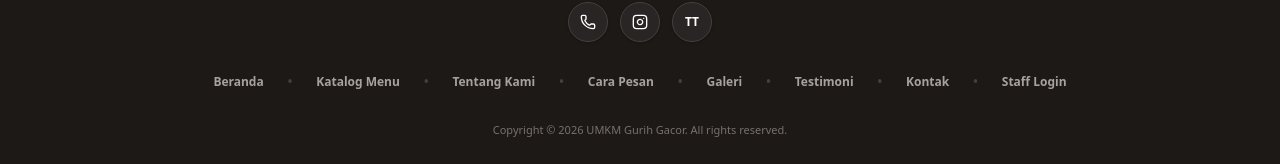
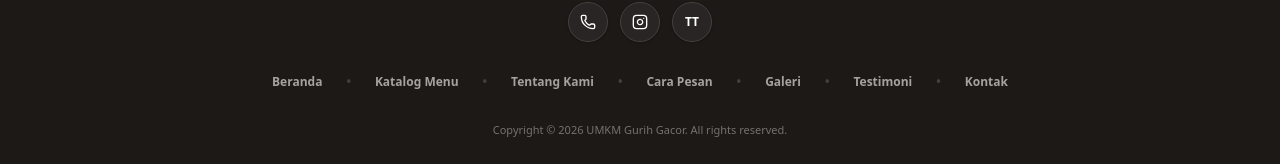
Before and after one commit to HasyaFerdiansyahNR20/UMKM-JAMUR-GURIH-GACOR, a Next.js app: page / in a window 1280 px wide. Shown: the part 7687-7851 px from the top of the page. Built offline with nearby package versions, Linux system fonts and the light colour scheme; no server answers; the database is empty.

Commit message:
style(footer): remove Staff Login link from public footer

```diff
--- a/src/components/Footer.tsx
+++ b/src/components/Footer.tsx
@@ -1,5 +1,4 @@
 import React from "react";
-import Link from "next/link";
 import { Phone, Instagram, Clock, MapPin } from "lucide-react";
 
 export const Footer: React.FC = () => {
@@ -110,10 +109,6 @@ export const Footer: React.FC = () => {
           <a href="#kontak" className="hover:text-amber-400 transition-colors">
             Kontak
           </a>
-          <span className="text-stone-700">•</span>
-          <Link href="/login" className="hover:text-amber-400 transition-colors">
-            Staff Login
-          </Link>
         </div>
 
         {/* Copyright notice */}
```
